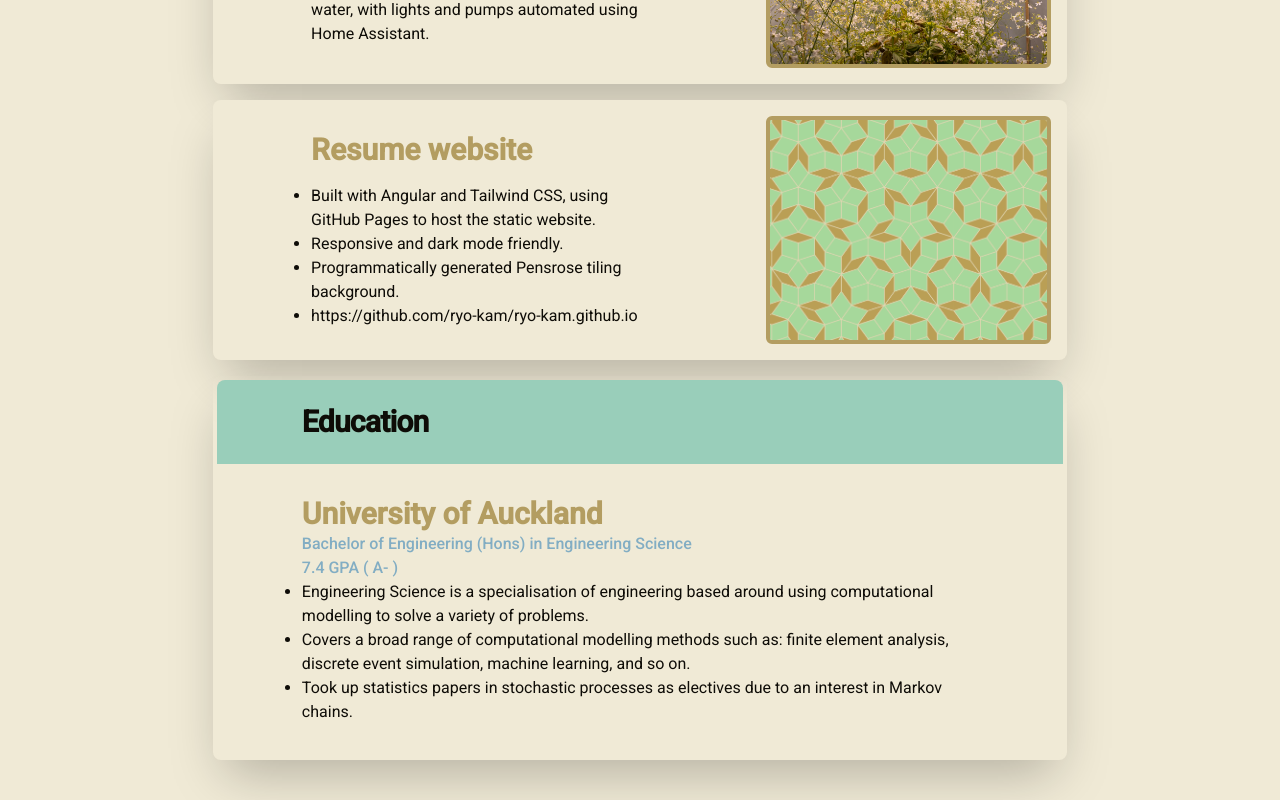
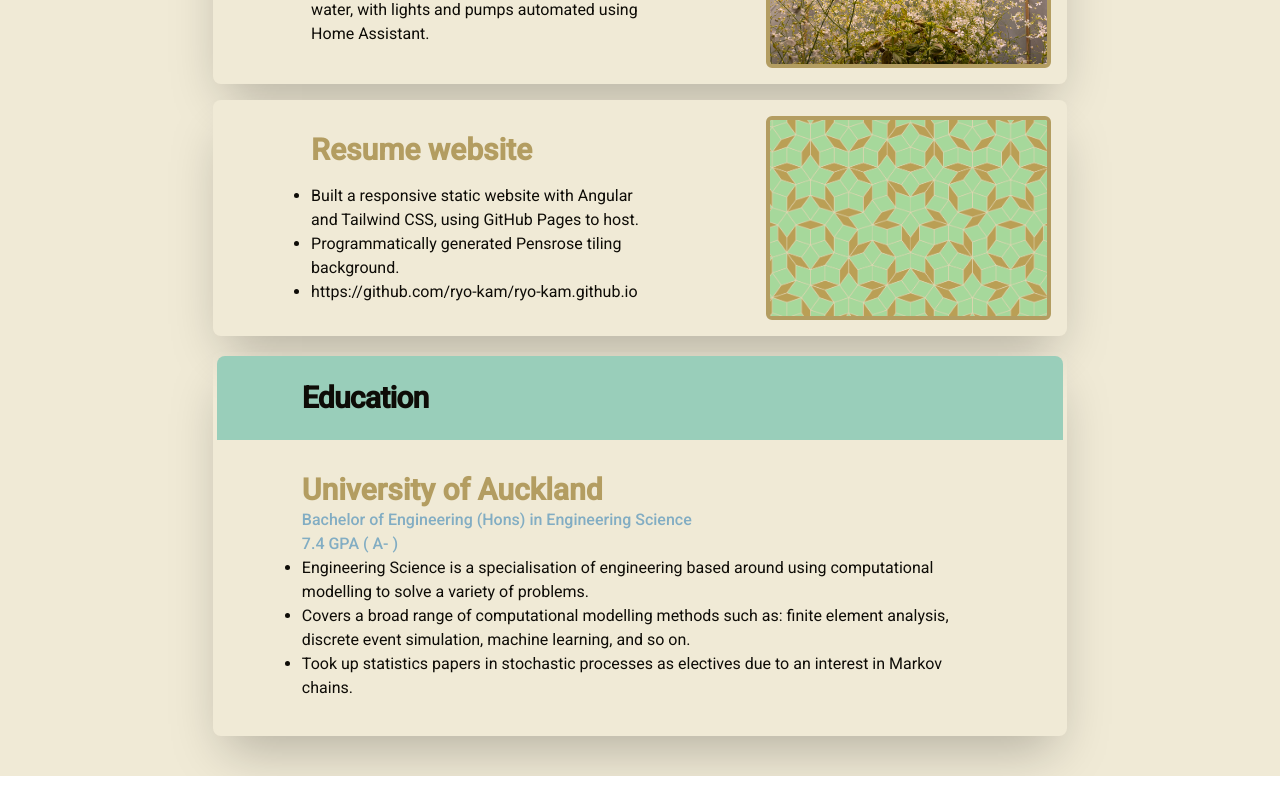
Before and after one commit to ryo-kam/ryo-kam.github.io, an Angular app: page / in a window 1280 px wide. Shown: the part 4252-5052 px from the top of the page. After the commit the page ends 5028 px from the top, so only its background shows below. Built offline with nearby package versions, Linux system fonts and the light colour scheme.

Commit message:
changed wording

```diff
--- a/src/app/app.component.ts
+++ b/src/app/app.component.ts
@@ -153,8 +153,7 @@ export class AppComponent {
     {
       title: 'Resume website',
       descriptions: [
-        'Built with Angular and Tailwind CSS, using GitHub Pages to host the static website.',
-        'Responsive and dark mode friendly.',
+        'Built a responsive static website with Angular and Tailwind CSS, using GitHub Pages to host.',
         'Programmatically generated Pensrose tiling background.',
         'https://github.com/ryo-kam/ryo-kam.github.io',
       ],
```
